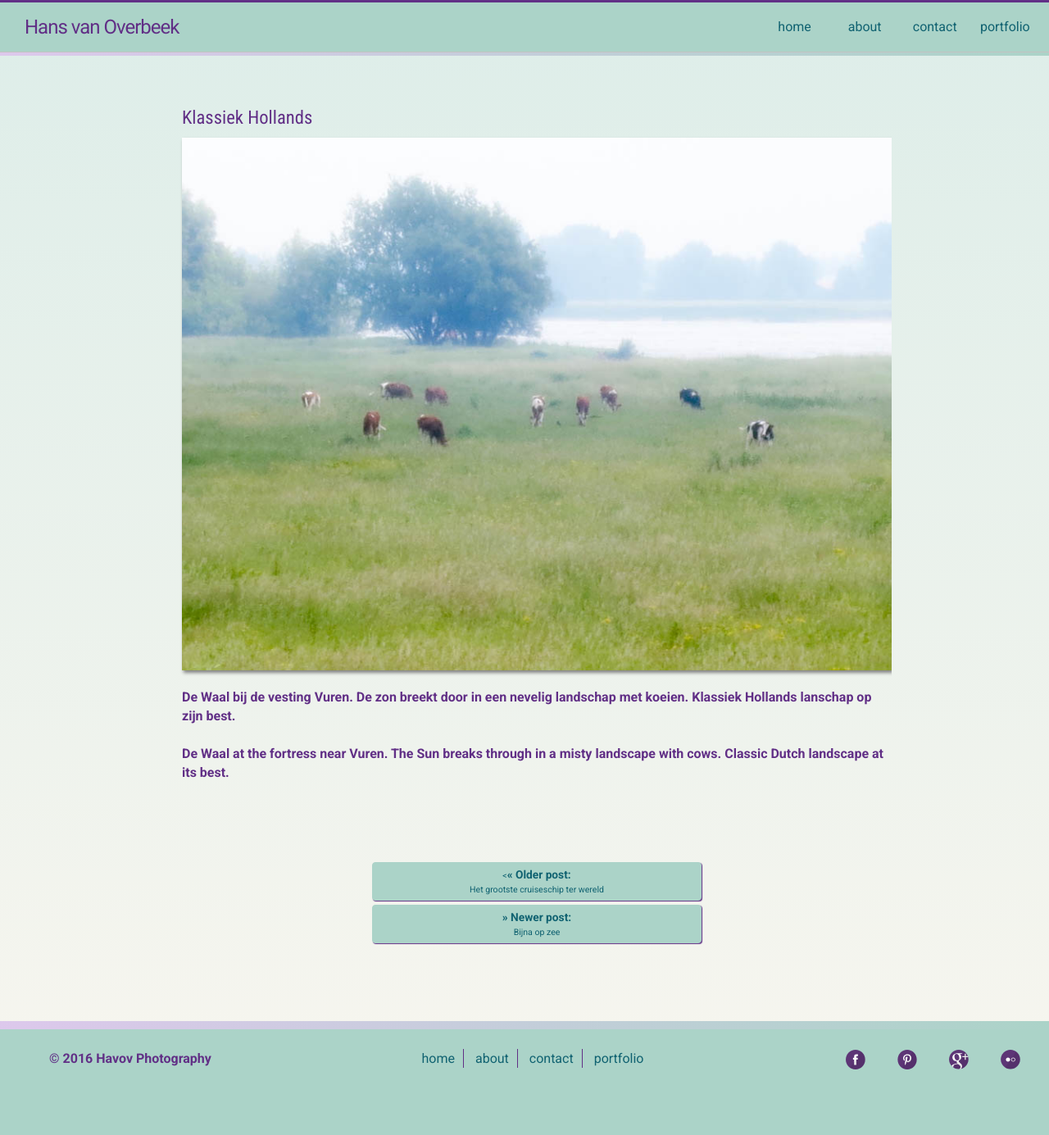
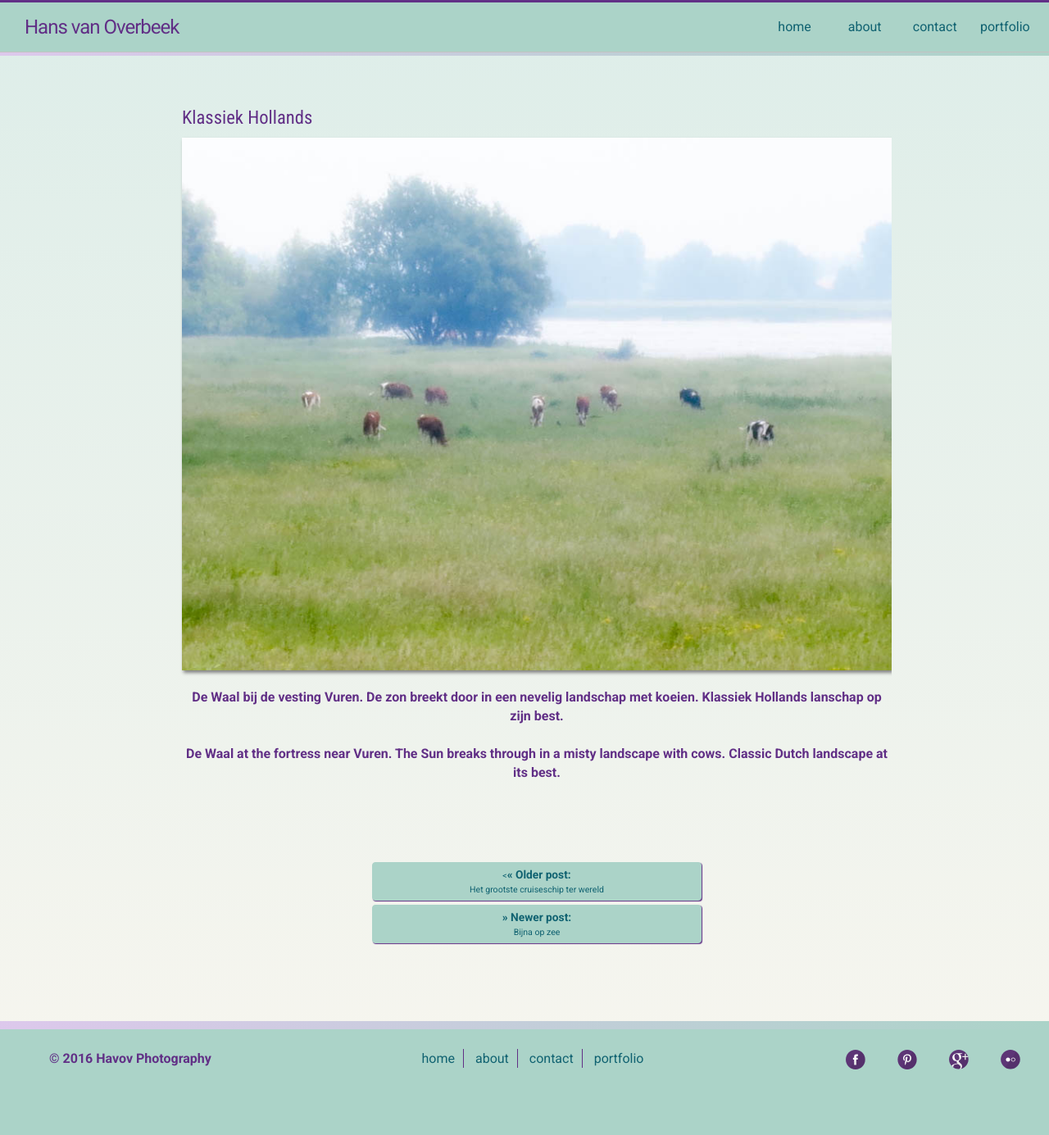
Before and after one commit to hansvanoverbeek/photoblog, a Jekyll site: the page built from _posts/2016-06-02-uiterwaarden.md, in a window 1280 px wide. Shown: the whole page at 82% size. Built offline with Jekyll 4.4.1, drawn with Linux system fonts in a browser that asks for light colours; comment, search, counter and statistics services are not loaded.

Commit message:
centreren post

```diff
--- a/_sass/_layout.scss
+++ b/_sass/_layout.scss
@@ -148,13 +148,14 @@ section.post {
   }
 }
 
-section.post + p{
+section.post  p{
   margin-left: 0;
+  text-align: center;
 }
 
-section.post + p > img{
+/*section.post p > img{
   margin: 0 auto;
-}
+}*/
 
 //PAGE-CONTENT
 main img {
```
